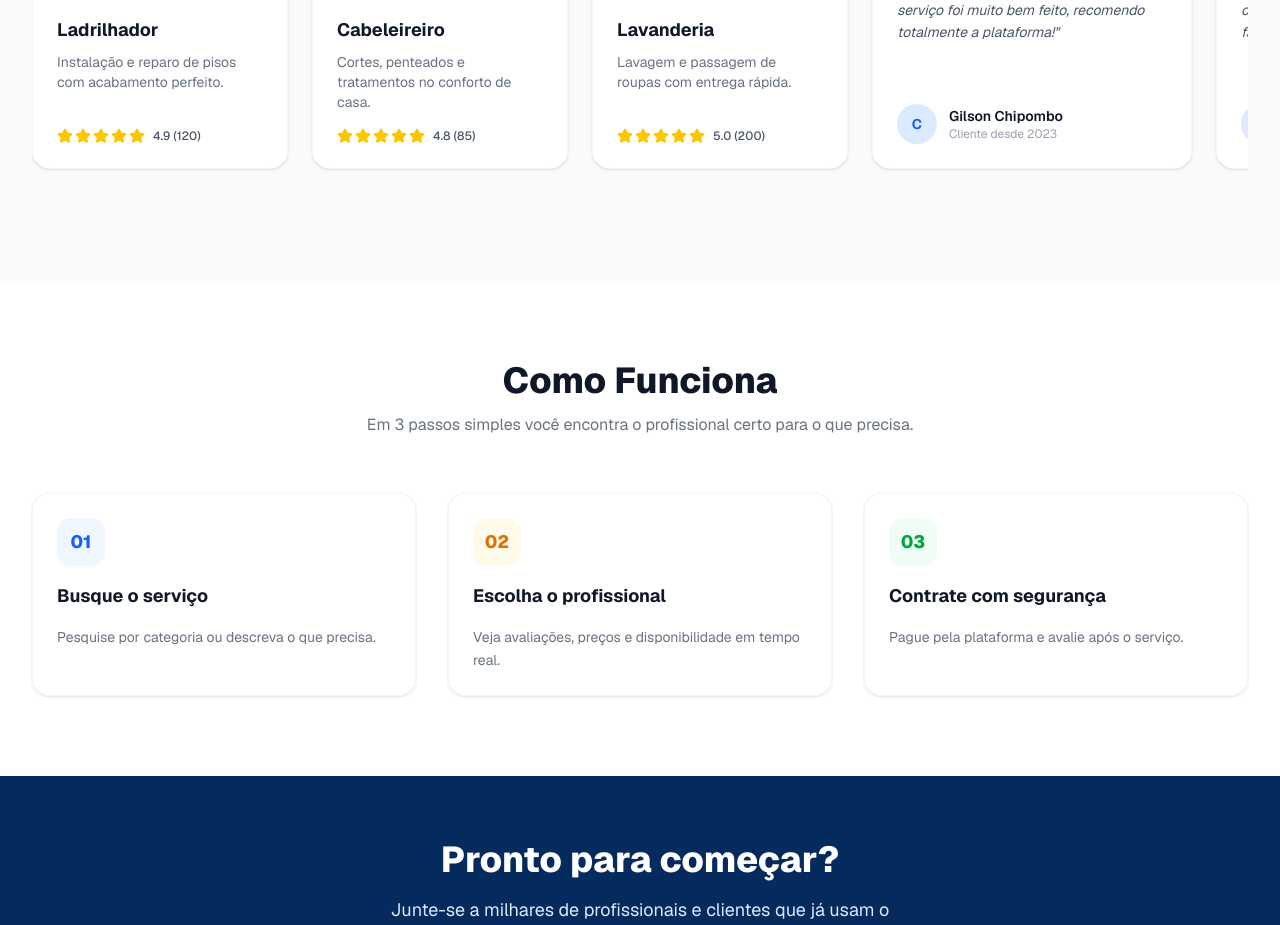
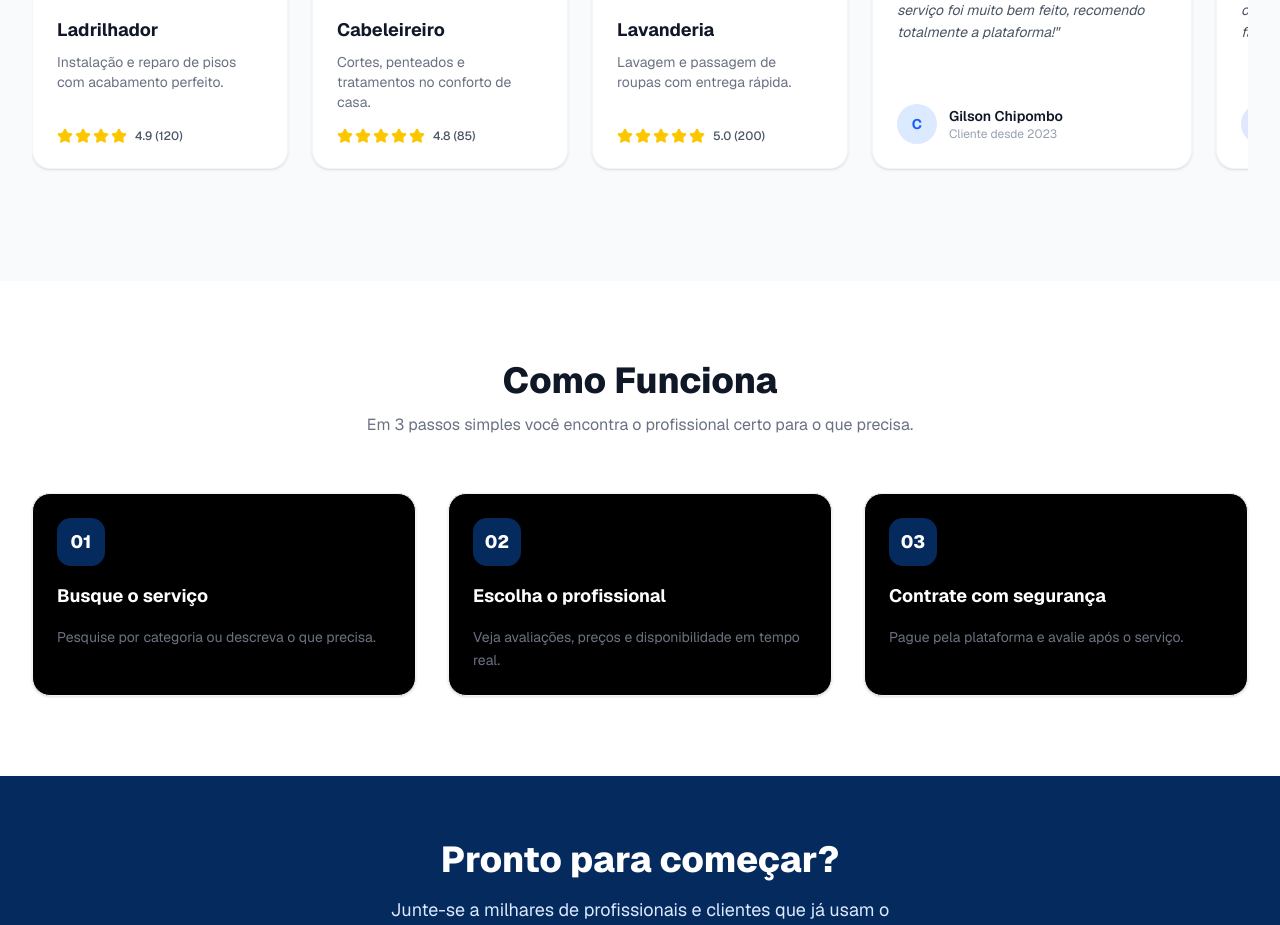
Before and after one commit to Desafios-Bulir/Desafio-2, a Next.js app: page / in a window 1280 px wide. Shown: the part 983-1908 px from the top of the page. Built offline with nearby package versions, Linux system fonts and the light colour scheme.

Commit message:
update color of cards in index

```diff
--- a/src/app/page.tsx
+++ b/src/app/page.tsx
@@ -143,7 +143,7 @@ export default function Home() {
                 <h3 className="text-lg font-bold text-gray-900">Ladrilhador</h3>
                 <p className="mt-2 text-sm text-gray-500 flex-1">Instalação e reparo de pisos com acabamento perfeito.</p>
                 <div className="mt-4 flex items-center gap-2">
-                  <StarRating count={5} />
+                  <StarRating count={4} />
                   <span className="text-xs font-medium text-gray-600">4.9 (120)</span>
                 </div>
               </div>
@@ -248,15 +248,15 @@ export default function Home() {
           </div>
           <div className="grid gap-8 md:grid-cols-3">
             {[
-              { step: "01", title: "Busque o serviço", desc: "Pesquise por categoria ou descreva o que precisa.", color: "bg-blue-50 text-blue-600" },
-              { step: "02", title: "Escolha o profissional", desc: "Veja avaliações, preços e disponibilidade em tempo real.", color: "bg-amber-50 text-amber-600" },
-              { step: "03", title: "Contrate com segurança", desc: "Pague pela plataforma e avalie após o serviço.", color: "bg-green-50 text-green-600" },
+              { step: "01", title: "Busque o serviço", desc: "Pesquise por categoria ou descreva o que precisa.", color: "bg-[#052a5e] text-white" },
+              { step: "02", title: "Escolha o profissional", desc: "Veja avaliações, preços e disponibilidade em tempo real.", color: "bg-[#052a5e] text-white" },
+              { step: "03", title: "Contrate com segurança", desc: "Pague pela plataforma e avalie após o serviço.", color: "bg-[#052a5e] text-white" },
             ].map(({ step, title, desc, color }) => (
-              <div key={step} className="flex flex-col gap-4 rounded-2xl border border-gray-100 p-6 shadow-sm hover:shadow-md transition-shadow">
+              <div key={step} className="flex flex-col gap-4 rounded-2xl border border-gray-100 p-6 shadow-sm hover:shadow-md transition-shadow bg-black">
                 <div className={`inline-flex h-12 w-12 items-center justify-center rounded-xl text-lg font-extrabold ${color}`}>
                   {step}
                 </div>
-                <h3 className="text-lg font-bold text-gray-900">{title}</h3>
+                <h3 className="text-lg font-bold text-white">{title}</h3>
                 <p className="text-sm text-gray-500 leading-relaxed">{desc}</p>
               </div>
             ))}
--- a/src/components/dashboard/StatCard.tsx
+++ b/src/components/dashboard/StatCard.tsx
@@ -15,10 +15,13 @@ export function StatCard({
   badge,
   badgeStyle,
 }: StatCardProps) {
+  const bgClass = iconBg.split(" ").find(cls => cls.startsWith("bg-")) || "bg-white";
+  const textColor = iconBg.split(" ").find(cls => cls.startsWith("text-")) || "text-gray-500";
+
   return (
-    <div className="flex flex-col gap-4 rounded-2xl border border-gray-100 bg-white p-5 shadow-sm">
+    <div className={`flex flex-col gap-4 rounded-2xl border border-white/60 ${bgClass} p-5 shadow-sm`}>
       <div className="flex items-start justify-between">
-        <div className={`flex h-10 w-10 items-center justify-center rounded-xl ${iconBg}`}>
+        <div className={`flex h-10 w-10 items-center justify-center rounded-xl bg-white shadow-sm ${textColor}`}>
           <Icon className="h-5 w-5" />
         </div>
         <span className={`rounded-full px-2.5 py-1 text-xs font-semibold ${badgeStyle}`}>
@@ -26,7 +29,7 @@ export function StatCard({
         </span>
       </div>
       <div>
-        <p className="text-sm text-gray-500">{label}</p>
+        <p className="text-sm text-gray-600">{label}</p>
         <p className="mt-0.5 text-3xl font-extrabold text-gray-900">{value}</p>
       </div>
     </div>
```
